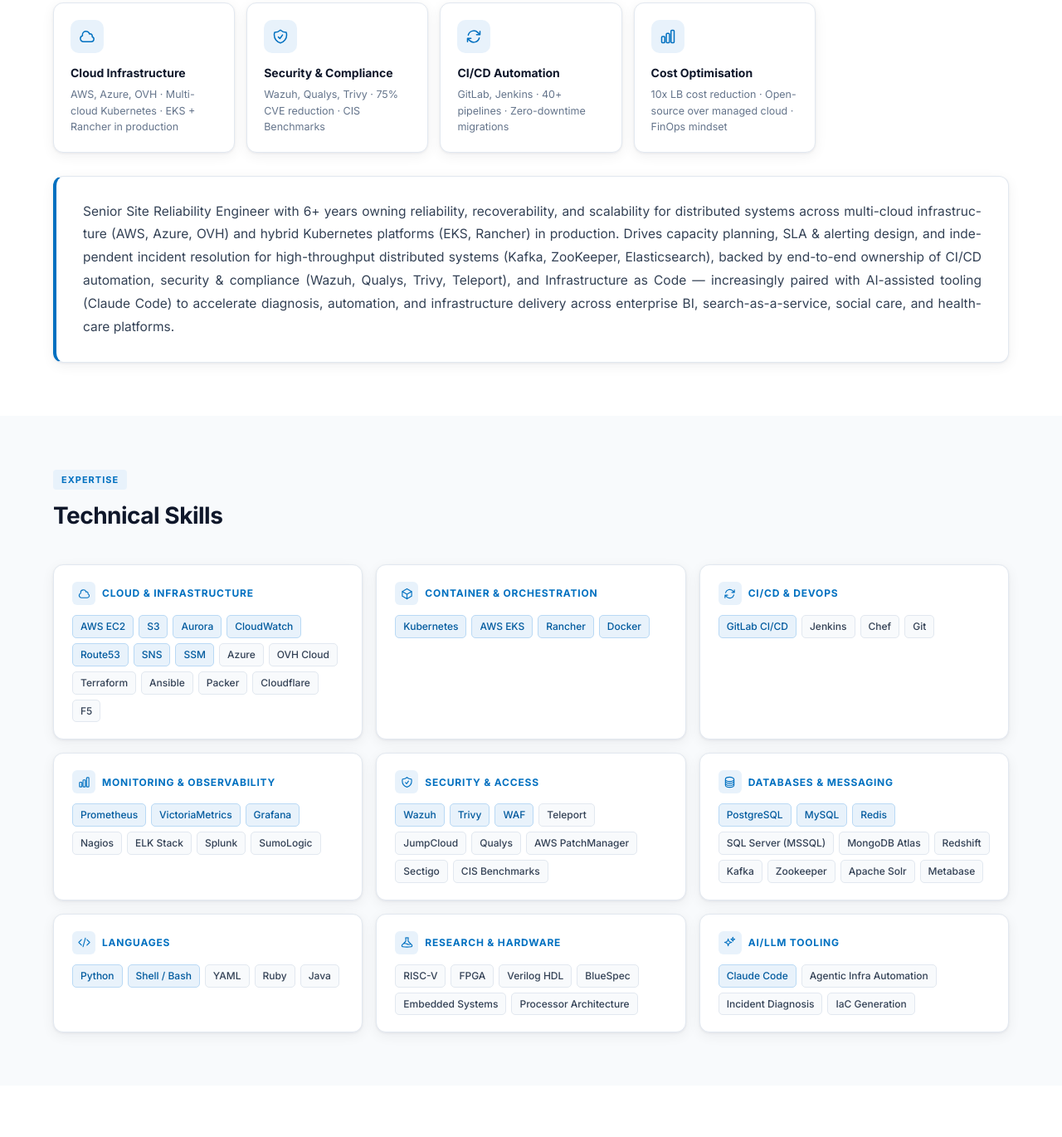
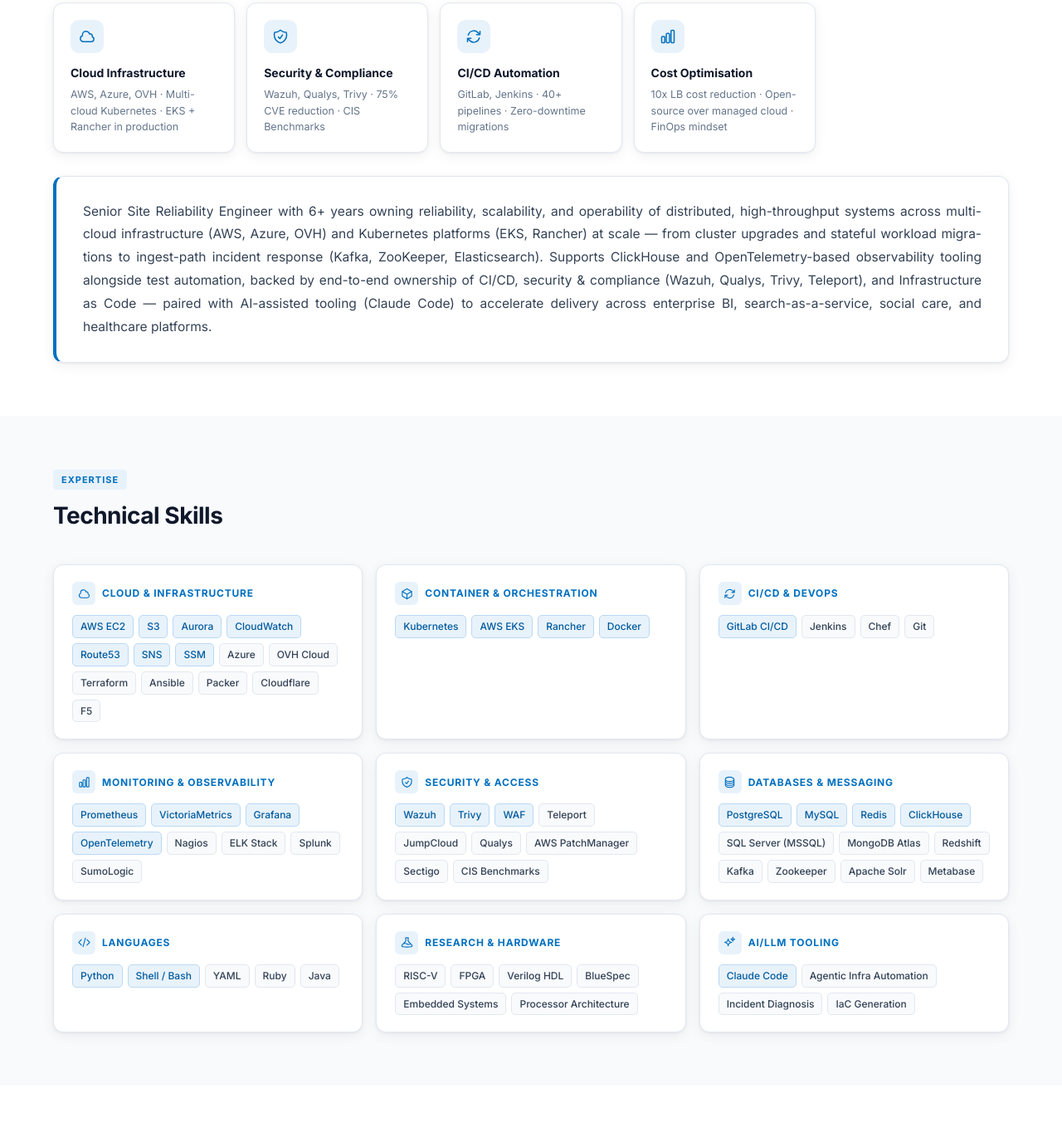
Before and after one commit to sami97/sami97.github.io, a plain HTML site: page index.html in a window 1280 px wide. Shown: the part 786-2156 px from the top of the page at 83% size. Drawn offline with Linux system fonts and the light colour scheme.

Commit message:
Add ClickHouse/OpenTelemetry support, tailor summary for platform/SRE-at-scale roles

```diff
--- a/index.html
+++ b/index.html
@@ -133,7 +133,7 @@
   </div>
 
   <div class="about-card fade-up">
-    Senior Site Reliability Engineer with 6+ years owning reliability, recoverability, and scalability for distributed systems across multi-cloud infrastructure (AWS, Azure, OVH) and hybrid Kubernetes platforms (EKS, Rancher) in production. Drives capacity planning, SLA &amp; alerting design, and independent incident resolution for high-throughput distributed systems (Kafka, ZooKeeper, Elasticsearch), backed by end-to-end ownership of CI/CD automation, security &amp; compliance (Wazuh, Qualys, Trivy, Teleport), and Infrastructure as Code — increasingly paired with AI-assisted tooling (Claude Code) to accelerate diagnosis, automation, and infrastructure delivery across enterprise BI, search-as-a-service, social care, and healthcare platforms.
+    Senior Site Reliability Engineer with 6+ years owning reliability, scalability, and operability of distributed, high-throughput systems across multi-cloud infrastructure (AWS, Azure, OVH) and Kubernetes platforms (EKS, Rancher) at scale — from cluster upgrades and stateful workload migrations to ingest-path incident response (Kafka, ZooKeeper, Elasticsearch). Supports ClickHouse and OpenTelemetry-based observability tooling alongside test automation, backed by end-to-end ownership of CI/CD, security &amp; compliance (Wazuh, Qualys, Trivy, Teleport), and Infrastructure as Code — paired with AI-assisted tooling (Claude Code) to accelerate delivery across enterprise BI, search-as-a-service, social care, and healthcare platforms.
   </div>
 </section>
 
@@ -190,8 +190,8 @@
       </div>
       <div class="tags">
         <span class="tag tag-blue">Prometheus</span><span class="tag tag-blue">VictoriaMetrics</span>
-        <span class="tag tag-blue">Grafana</span><span class="tag">Nagios</span>
-        <span class="tag">ELK Stack</span><span class="tag">Splunk</span>
+        <span class="tag tag-blue">Grafana</span><span class="tag tag-blue">OpenTelemetry</span>
+        <span class="tag">Nagios</span><span class="tag">ELK Stack</span><span class="tag">Splunk</span>
         <span class="tag">SumoLogic</span>
       </div>
     </div>
@@ -217,7 +217,8 @@
       </div>
       <div class="tags">
         <span class="tag tag-blue">PostgreSQL</span><span class="tag tag-blue">MySQL</span>
-        <span class="tag tag-blue">Redis</span><span class="tag">SQL Server (MSSQL)</span>
+        <span class="tag tag-blue">Redis</span><span class="tag tag-blue">ClickHouse</span>
+        <span class="tag">SQL Server (MSSQL)</span>
         <span class="tag">MongoDB Atlas</span><span class="tag">Redshift</span>
         <span class="tag">Kafka</span><span class="tag">Zookeeper</span>
         <span class="tag">Apache Solr</span><span class="tag">Metabase</span>
@@ -293,6 +294,7 @@
           <li>Authored MSK Kafka EOL upgrade plan with 19-point pre-upgrade verification script; identified live broker misconfigurations ahead of upgrade execution.</li>
           <li>Rebuilt Ansible SSL automation across 200+ servers and 3 production domains with serial-based cert verification, automated rollback on failure, and Slack-integrated reporting.</li>
           <li>Resolved Teleport RBAC misconfiguration blocking production access across 80+ servers; administered 280-server fleet and enforced identity policies via JumpCloud.</li>
+          <li>Provide ongoing infra support and maintenance for ClickHouse and OpenTelemetry-based observability tooling, integrated with test automation workflows.</li>
         </ul>
       </div>
     </div>
```
Also changed, not shown: 1 other file.
